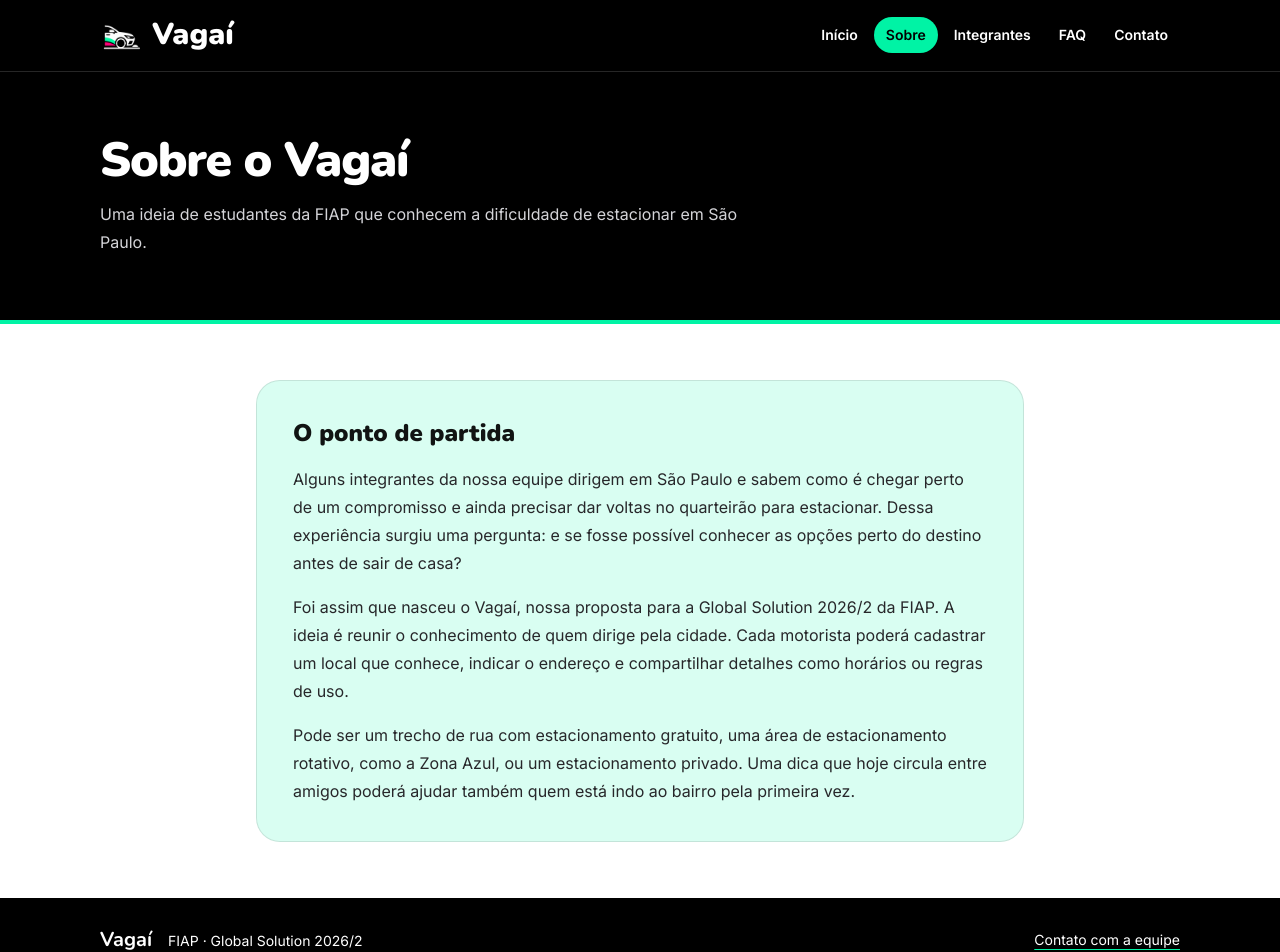
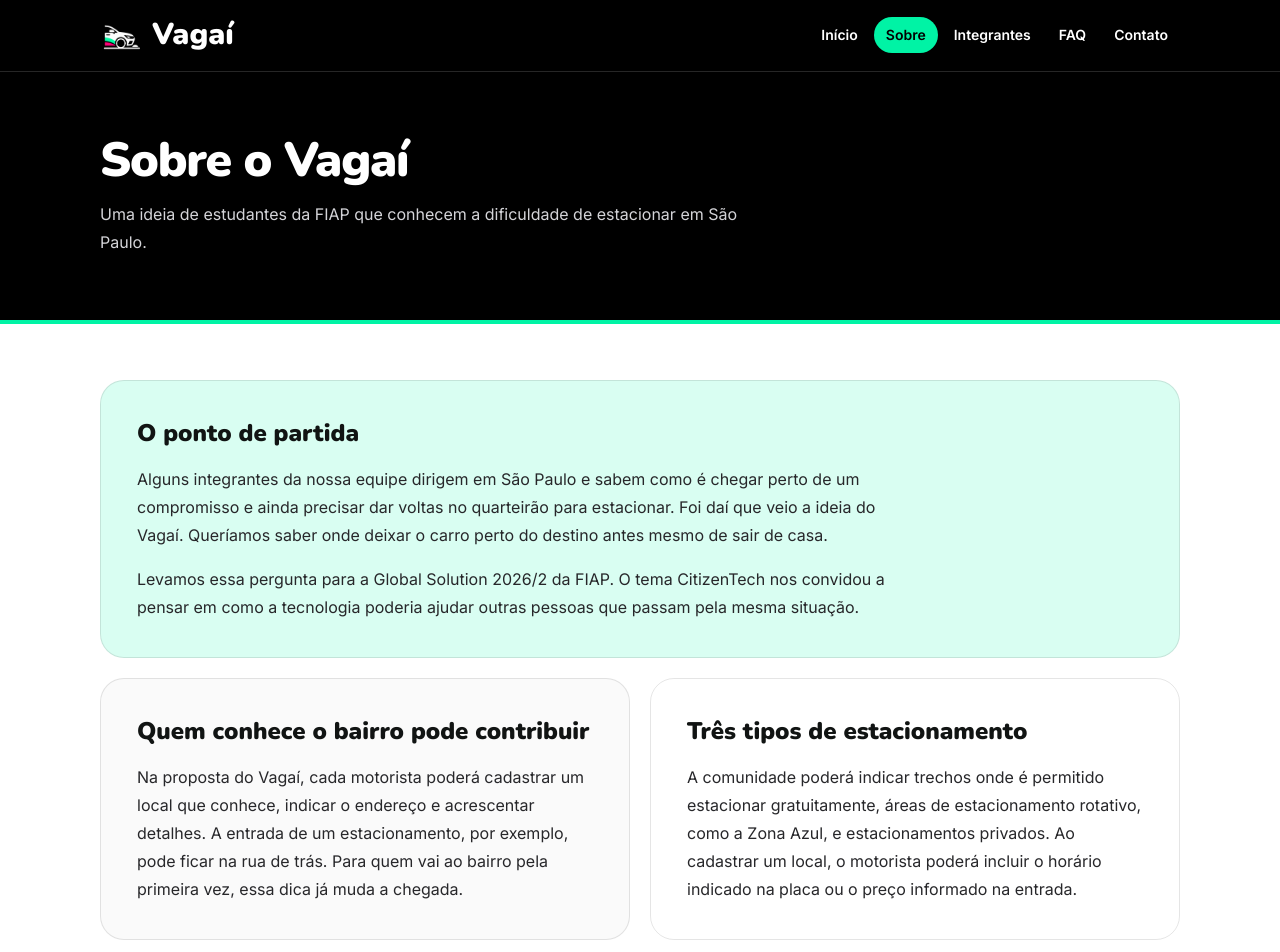
Before and after one commit to henriquemunizz/Vagai, a React (Vite) app: page /sobre in a window 1280 px wide. Shown: the top 952 px of the page. Built offline with nearby package versions, Linux system fonts and the light colour scheme.

Commit message:
Amplia a página Sobre com a colaboração dos motoristas

```diff
--- a/src/pages/AboutPage.tsx
+++ b/src/pages/AboutPage.tsx
@@ -4,14 +4,21 @@ export function AboutPage() {
   return (
     <main className="flex-1">
       <PageHeader title="Sobre o Vagaí" description="Uma ideia de estudantes da FIAP que conhecem a dificuldade de estacionar em São Paulo." />
-      <div className="container-page py-14">
-        <section className="enter-rise mx-auto max-w-3xl rounded-3xl border border-black/10 bg-brand/15 p-7 sm:p-9">
+      <div className="container-page grid gap-5 py-14 md:grid-cols-2">
+        <section className="enter-rise rounded-3xl border border-black/10 bg-brand/15 p-7 sm:p-9 md:col-span-2">
           <h2 className="text-2xl">O ponto de partida</h2>
-          <div className="mt-4 space-y-4 leading-7 text-zinc-800">
-            <p>Alguns integrantes da nossa equipe dirigem em São Paulo e sabem como é chegar perto de um compromisso e ainda precisar dar voltas no quarteirão para estacionar. Dessa experiência surgiu uma pergunta: e se fosse possível conhecer as opções perto do destino antes de sair de casa?</p>
-            <p>Foi assim que nasceu o Vagaí, nossa proposta para a Global Solution 2026/2 da FIAP. A ideia é reunir o conhecimento de quem dirige pela cidade. Cada motorista poderá cadastrar um local que conhece, indicar o endereço e compartilhar detalhes como horários ou regras de uso.</p>
-            <p>Pode ser um trecho de rua com estacionamento gratuito, uma área de estacionamento rotativo, como a Zona Azul, ou um estacionamento privado. Uma dica que hoje circula entre amigos poderá ajudar também quem está indo ao bairro pela primeira vez.</p>
+          <div className="mt-4 max-w-3xl space-y-4 leading-7 text-zinc-800">
+            <p>Alguns integrantes da nossa equipe dirigem em São Paulo e sabem como é chegar perto de um compromisso e ainda precisar dar voltas no quarteirão para estacionar. Foi daí que veio a ideia do Vagaí. Queríamos saber onde deixar o carro perto do destino antes mesmo de sair de casa.</p>
+            <p>Levamos essa pergunta para a Global Solution 2026/2 da FIAP. O tema CitizenTech nos convidou a pensar em como a tecnologia poderia ajudar outras pessoas que passam pela mesma situação.</p>
           </div>
+        </section>
+        <section className="rounded-3xl border border-black/10 bg-zinc-50 p-7 sm:p-9">
+          <h2 className="text-2xl">Quem conhece o bairro pode contribuir</h2>
+          <p className="mt-4 leading-7 text-zinc-800">Na proposta do Vagaí, cada motorista poderá cadastrar um local que conhece, indicar o endereço e acrescentar detalhes. A entrada de um estacionamento, por exemplo, pode ficar na rua de trás. Para quem vai ao bairro pela primeira vez, essa dica já muda a chegada.</p>
+        </section>
+        <section className="rounded-3xl border border-black/10 p-7 sm:p-9">
+          <h2 className="text-2xl">Três tipos de estacionamento</h2>
+          <p className="mt-4 leading-7 text-zinc-800">A comunidade poderá indicar trechos onde é permitido estacionar gratuitamente, áreas de estacionamento rotativo, como a Zona Azul, e estacionamentos privados. Ao cadastrar um local, o motorista poderá incluir o horário indicado na placa ou o preço informado na entrada.</p>
         </section>
       </div>
     </main>
```
